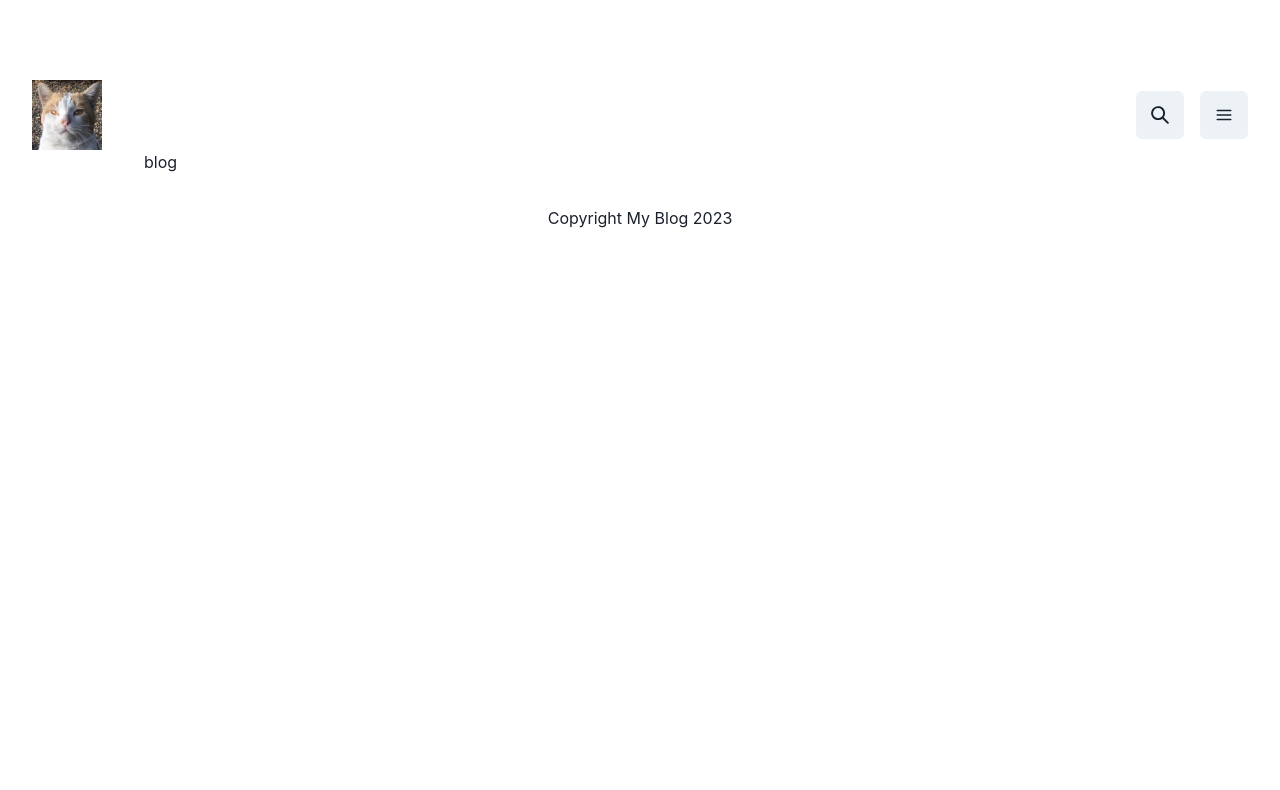
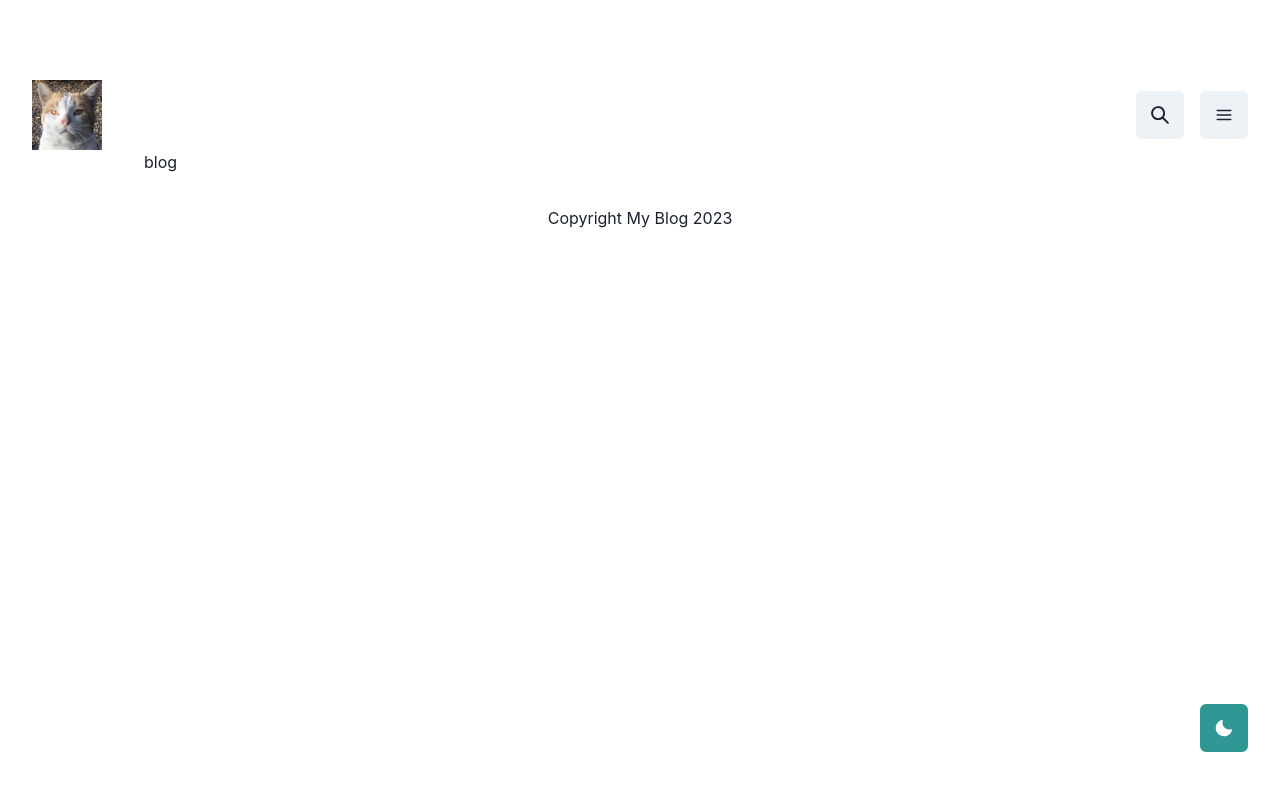
Before and after one commit to sonny-coding/my-blog, a Next.js app: page /blog in a window 1280 px wide. Shown: the top 790 px of the page. Built offline with nearby package versions, Linux system fonts and the light colour scheme.

Commit message:
add toggle color mode button

```diff
--- a/src/components/PageLayout.jsx
+++ b/src/components/PageLayout.jsx
@@ -1,6 +1,7 @@
 import React from "react";
 import { Container, Center, Text } from "@chakra-ui/react";
 import AppHeader from "./AppHeader";
+import ToggleColorModeButton from "./ToggleColorModeButton";
 
 const PageLayout = ({ children }) => {
   return (
@@ -12,6 +13,7 @@ const PageLayout = ({ children }) => {
       <Center m="2rem 0">
         <Text>Copyright My Blog 2023</Text>
       </Center>
+      <ToggleColorModeButton />
     </>
   );
 };
--- /dev/null
+++ b/src/components/ToggleColorModeButton.jsx
@@ -0,0 +1,25 @@
+import React from "react";
+
+import { IconButton, useColorMode } from "@chakra-ui/react";
+
+import { MoonIcon, SunIcon } from "@chakra-ui/icons";
+
+const ToggleColorModeButton = () => {
+  const { colorMode, toggleColorMode } = useColorMode();
+  return (
+    <IconButton
+      icon={colorMode === "light" ? <MoonIcon /> : <SunIcon />}
+      size="lg"
+      colorScheme="teal"
+      sx={{
+        pos: "fixed",
+        bottom: "3rem",
+        right: "2rem",
+        zIndex: 1,
+      }}
+      onClick={toggleColorMode}
+    />
+  );
+};
+
+export default ToggleColorModeButton;
```
